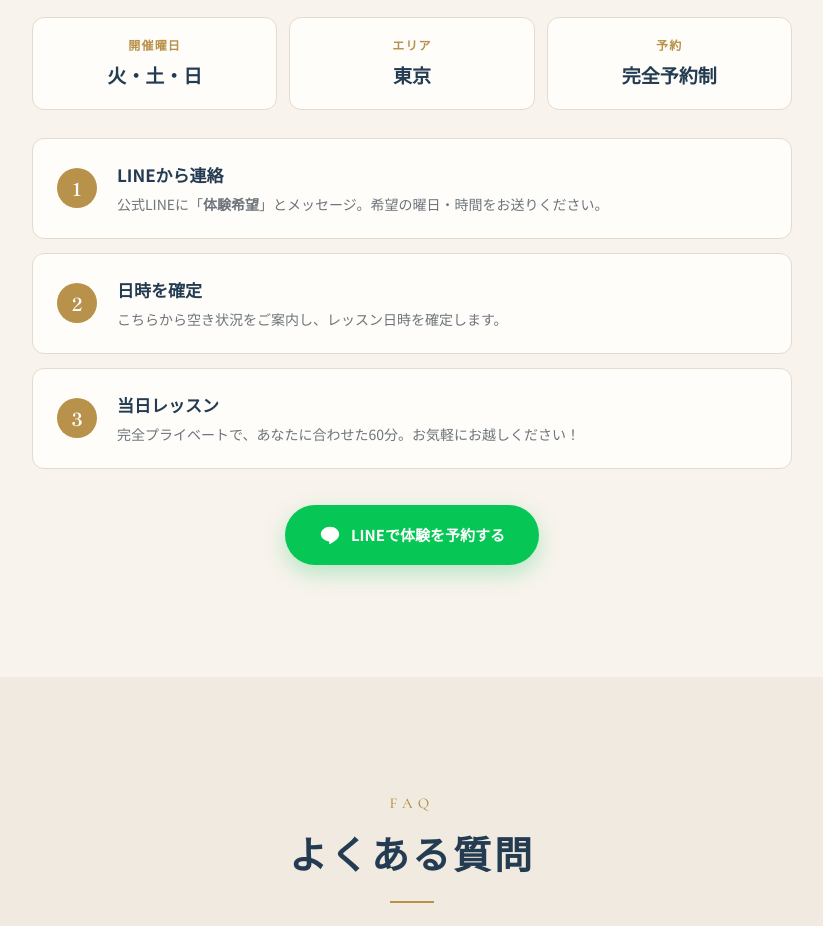
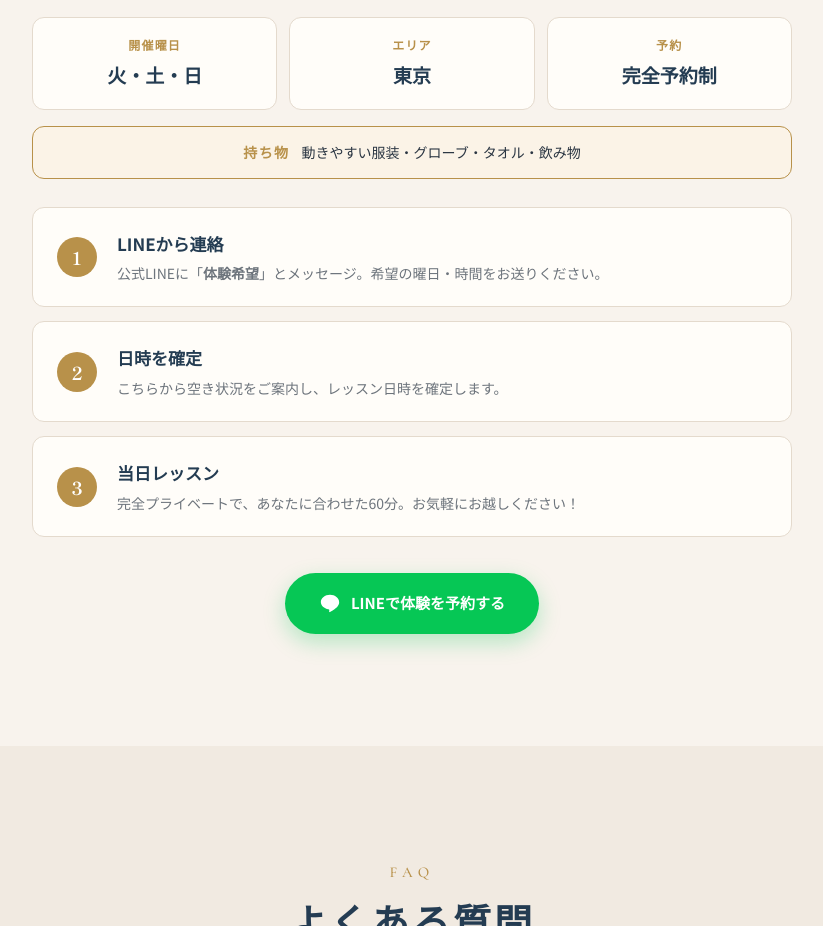
Before and after one commit to futa1102/FORMIST-lp, a plain HTML site: page index.html in a window 1280 px wide. Shown: the part 6480-7406 px from the top of the page, without its empty margins (228-1051 px from the left). Drawn offline with nearby package versions, Linux system fonts and the light colour scheme.

Commit message:
Set LINE and reservation URLs, add belongings note to trial section
Co-Authored-By: Claude Opus 5.5 <noreply@anthropic.com>
Claude-Session: https://claude.ai/code/session_01TvBpKL8zKej4caDDHCEVDg

```diff
--- a/index.html
+++ b/index.html
@@ -206,6 +206,8 @@
   .trial-info div { background: var(--card); border: 1px solid var(--line); border-radius: var(--radius); text-align: center; padding: 16px 8px; }
   .trial-info small { display: block; font-size: 12px; color: var(--gold); font-weight: 700; letter-spacing: .1em; }
   .trial-info strong { font-family: var(--serif); font-size: 19px; color: var(--navy); }
+  .trial-bring { max-width: 760px; margin: -12px auto 28px; text-align: center; font-size: 14px; color: var(--text); background: #fbf3e7; border: 1px solid var(--gold); border-radius: var(--radius); padding: 12px 16px; }
+  .trial-bring b { color: var(--gold); margin-right: 12px; letter-spacing: .1em; }
   .trial-steps { max-width: 760px; margin-inline: auto; list-style: none; display: grid; gap: 14px; counter-reset: s; }
   .trial-steps li { counter-increment: s; background: var(--card); border: 1px solid var(--line); border-radius: var(--radius); padding: 20px 26px 20px 84px; position: relative; }
   .trial-steps li::before { content: counter(s); position: absolute; left: 24px; top: 50%; transform: translateY(-50%); width: 40px; height: 40px; border-radius: 50%; background: var(--gold); color: #fff; display: grid; place-items: center; font-family: var(--serif); font-size: 18px; font-weight: 700; }
@@ -525,6 +527,7 @@
         <div><small>エリア</small><strong>東京</strong></div>
         <div><small>予約</small><strong>完全予約制</strong></div>
       </div>
+      <p class="trial-bring reveal"><b>持ち物</b><span class="nw">動きやすい服装</span>・<span class="nw">グローブ</span>・<span class="nw">タオル</span>・<span class="nw">飲み物</span></p>
       <ol class="trial-steps">
         <li class="reveal"><h3>LINEから連絡</h3><p>公式LINEに「<b>体験希望</b>」とメッセージ。希望の曜日・時間をお送りください。</p></li>
         <li class="reveal"><h3>日時を確定</h3><p>こちらから空き状況をご案内し、レッスン日時を確定します。</p></li>
@@ -608,8 +611,8 @@
 <script>
   // ▼ リンク設定：LINE公式アカウントのURL（例: https://lin.ee/xxxxxxx）と予約フォームのURLを入れてください
   const LINKS = {
-    line: '',                              // 未設定の間はLINEボタンも予約フォームへ飛びます
-    reserve: 'https://formist.stores.jp/'
+    line: 'https://lin.ee/Os2BcDYL',
+    reserve: 'https://formist.stores.jp/reserve/FORMIST/1865971'
   };
   document.querySelectorAll('[data-link]').forEach((a) => {
     a.href = LINKS[a.dataset.link] || LINKS.reserve;
```
